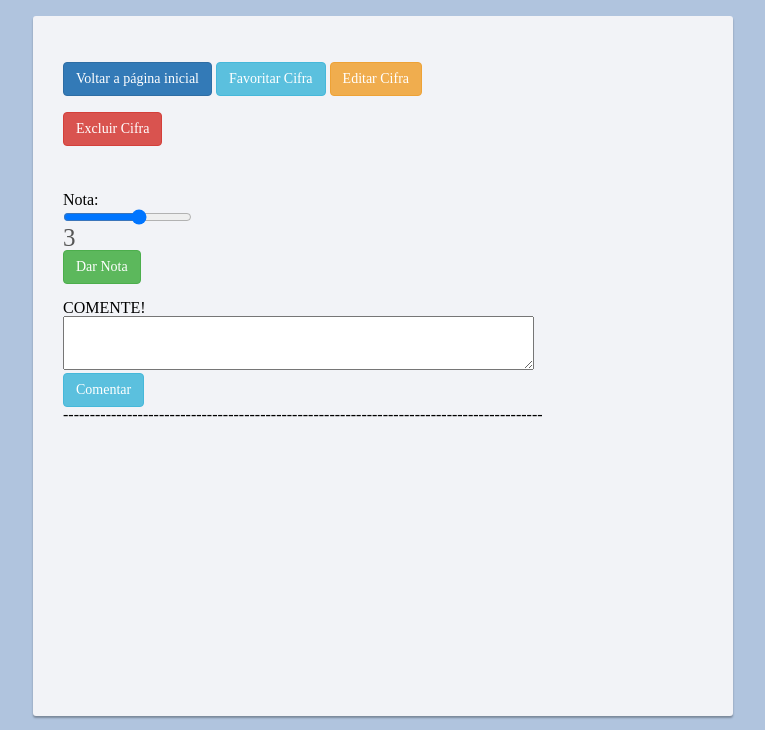
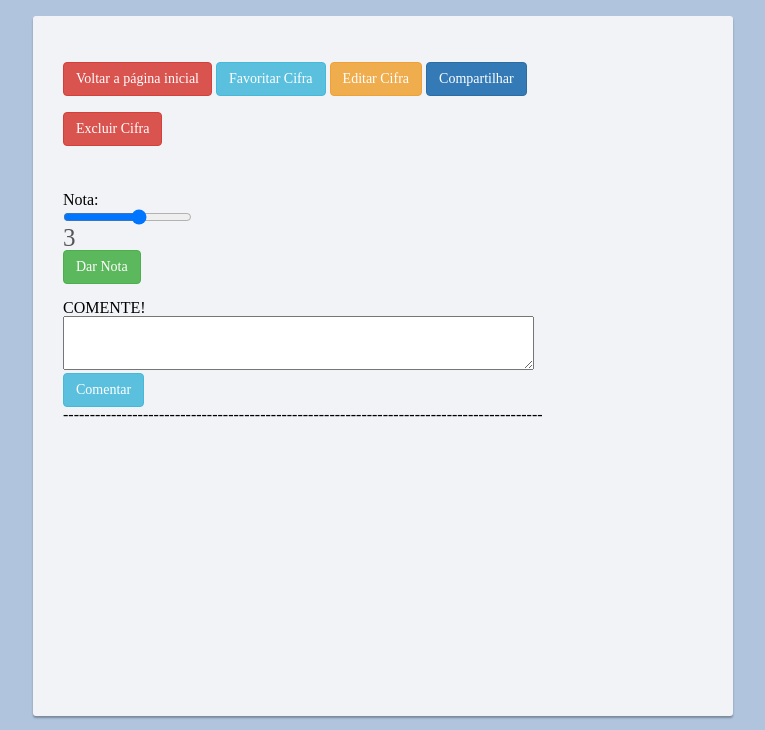
Before and after one commit to pcs-uniriotec/ClubeDasCifras, a website: page ProjetoClubeDasCifra/src/html/pagCifra.html in a window 1280 px wide. Shown: the top 730 px of the page, without its empty margins (307-1072 px from the left). Drawn offline with nearby package versions, Linux system fonts and the light colour scheme.

Commit message:
Criação da opção de compartilhar cifras, com o facebook.

```diff
--- a/ProjetoClubeDasCifra/src/html/pagCifra.html
+++ b/ProjetoClubeDasCifra/src/html/pagCifra.html
@@ -36,6 +36,8 @@
 
 </head>
 <body>
+<div id="fb-root"></div>
+<script async defer crossorigin="anonymous" src="https://connect.facebook.net/pt_BR/sdk.js#xfbml=1&version=v3.3"></script>
 <div class="form-group">
     <div class="form-inline"><br></div>
     <div class="container">
@@ -43,10 +45,14 @@
     <h1 style="font-size: 26px; color: black" id="nomeMusica"><b></b></h1>
 <br>
         <div class="form-group">
-            <a class="btn btn-primary" href="/">Voltar a página inicial</a>
+            <a class="btn btn-danger" href="/">Voltar a página inicial</a>
     <button name="favorita-cifra" class="btn btn-info" id="favorita-cifra">Favoritar Cifra</button>
             <a class="btn btn-warning " href="/getEditaCifra" id="edita-cifra"  role="button">Editar Cifra</a>
-    <br><br>
+            <a class ="btn btn-primary" href="https://www.facebook.com/sharer/sharer.php?u=clubedascifras.firebaseapp.com" target="_blank" role="button">
+                Compartilhar
+            </a>
+            <br><br>
+
     <div  class="form-group"  id="opcoes-criador">
         <button  id="exclui-cifra" class="btn btn-danger">Excluir Cifra</button><br><br>
     </div>
@@ -77,6 +83,7 @@
             </div>
             <div class="form-inline">
         <button class="btn btn-info" name="cria-comentario" id="cria-comentario">Comentar</button>
+
             </div>
 
     <p>------------------------------------------------------------------------------------------</p>
```
